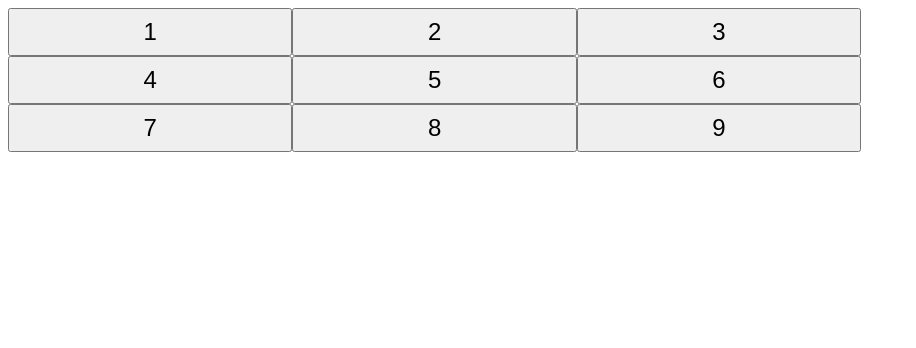
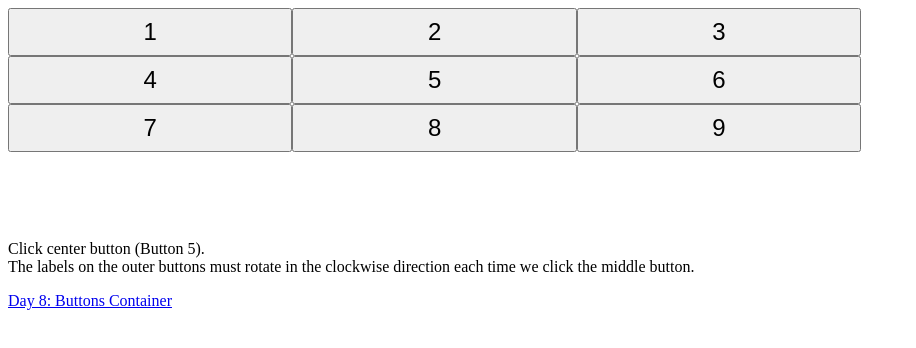
Before and after one commit to Deepak5j/HackerrankPractice, a plain HTML site: page 10 Days of Javascript/Day 8- Buttons Container/index.html in a window 1280 px wide. Shown: the whole page, without its empty margins (0-916 px from the left). Drawn offline with Linux system fonts and the light colour scheme.

```diff
--- a/10 Days of Javascript/Day 8- Buttons Container/index.html
+++ b/10 Days of Javascript/Day 8- Buttons Container/index.html
@@ -15,5 +15,15 @@
 
             <button id="btn7">7</button><button id="btn8">8</button><button id="btn9">9</button>
         </div>
+        <br/><br/><br/><br/>
+        <footer>
+            <p>
+                Click center button (Button 5). <br/>
+                The labels on the outer buttons must rotate in the clockwise direction each time we click the middle button.
+            </p>
+            <a href="https://www.hackerrank.com/challenges/js10-buttons-container/problem">
+                Day 8: Buttons Container
+            </a>
+        </footer>
     </body>
 </html>
```
Also changed, not shown: index.html (+5 -0 lines).
